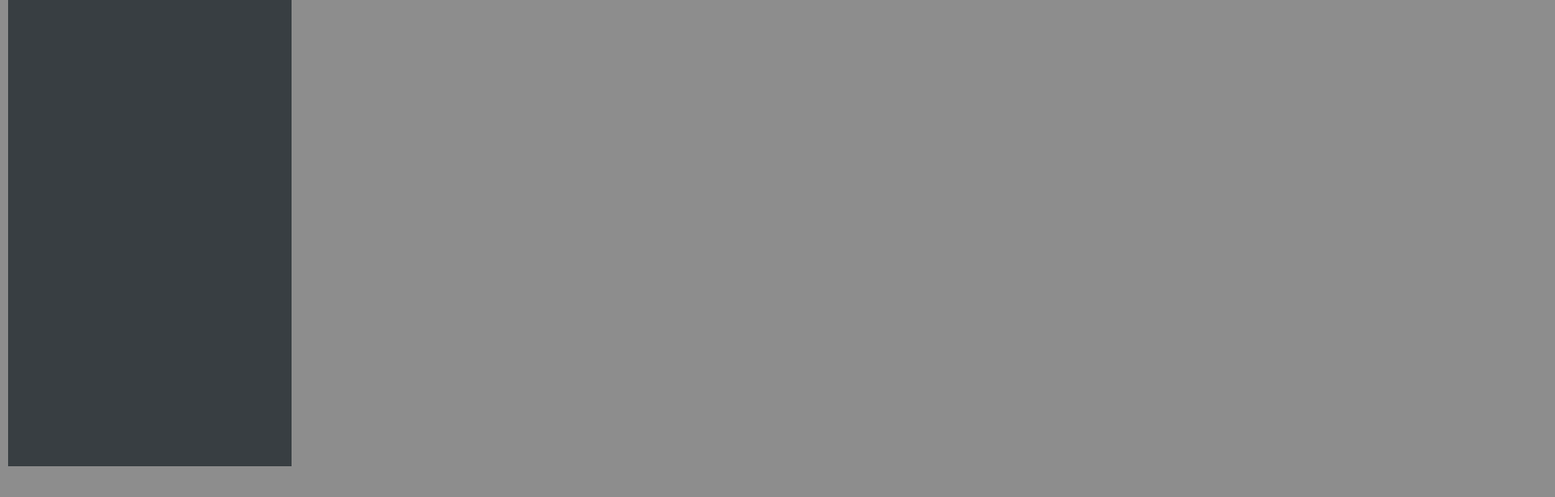
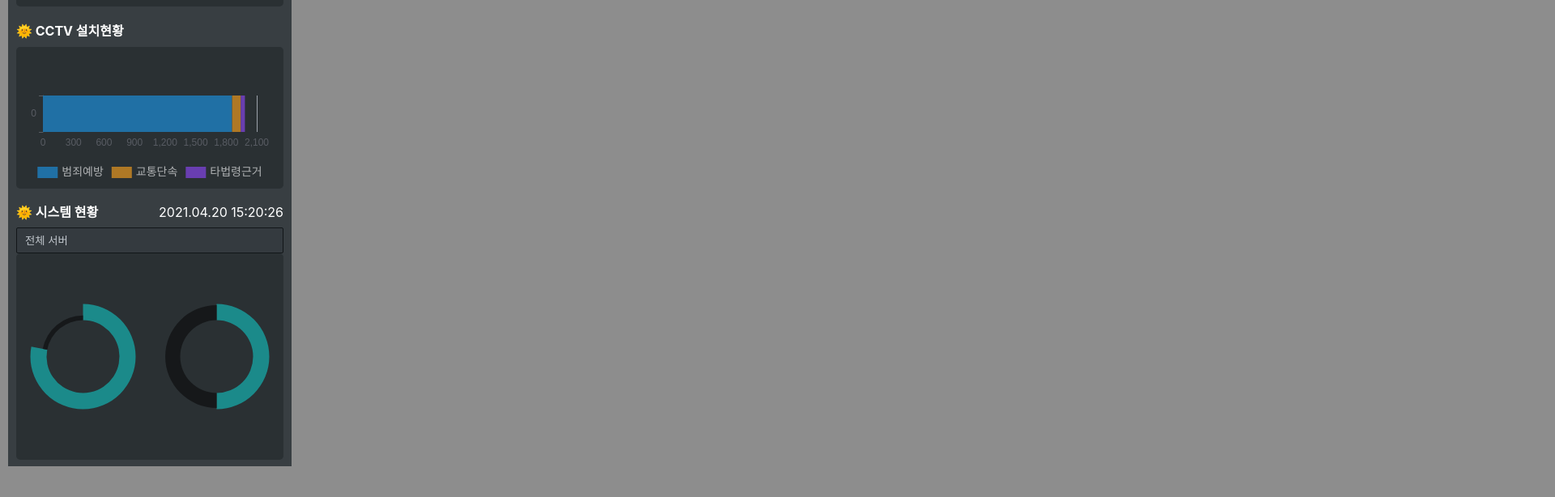
Before and after one commit to jjanddak/naver-maps-API-prac, a React (Create React App) app: page / in a window 1280 px wide. Shown: the part 494-1108 px from the top of the page at 81% size, 1920 px wide, since content can reach past the window. After the commit the page ends 1080 px from the top, so only its background shows below. Built offline with nearby package versions, Linux system fonts and the light colour scheme.

Commit message:
LeftPanel charts add except disk chart

```diff
--- a/package.json
+++ b/package.json
@@ -7,6 +7,7 @@
     "@testing-library/react": "^11.2.6",
     "@testing-library/user-event": "^12.8.3",
     "dotenv": "^8.2.0",
+    "echarts": "^5.1.0",
     "react": "^17.0.2",
     "react-dom": "^17.0.2",
     "react-scripts": "4.0.3",
--- a/src/App.css
+++ b/src/App.css
@@ -1,6 +1,6 @@
 html{
-  /* width: 1920px;
-  height: 1080px; */
+  width: 1920px;
+  height: 1080px;
 
   /* theme/gray/gray50 */
 
--- a/src/components/LeftPanel.js
+++ b/src/components/LeftPanel.js
@@ -1,7 +1,233 @@
+import * as echarts from 'echarts';
 import React from "react";
 import "./css/LeftPanel.css"
 
-function LeftPanel() {
+class LeftPanel extends React.Component {
+
+  setBellChart() {
+    // initialize the echarts instance
+    let bellchart = echarts.init(document.getElementById('bellchart'));
+    // Draw the chart
+    bellchart.setOption({
+      tooltip: {
+        trigger: 'item'
+      },
+      animation: false,
+      legend: {
+          top: '90%',
+          left: 'center',
+          icon: 'rect',
+          textStyle: {
+            fontSize: "14",
+            color: "rgba(255, 255, 255, 1)",
+            lineHeight: '20'
+          }
+      },
+      series: [
+          {
+            type: 'pie',
+            top: "0%",
+            radius: ['40%', '70%'],
+            avoidLabelOverlap: false,
+            label: {
+                show: false,
+                position: 'center'
+            },
+            itemStyle: {
+              borderRadius: 1,
+              borderColor: '#21272A',
+              borderWidth: 2
+            },
+            color: ["#7BB600","#EE6300","#8D8D8D"],
+            labelLine: {
+                show: false
+            },
+            data: [
+                {value: 542, name: '정상작동'},
+                {value: 66, name: '장애'},
+                {value: 21, name: '오프라인'}
+            ]
+        }
+    ]
+    });
+  }
+
+  setCCTVChart() {
+    let cctvchart = echarts.init(document.getElementById('cctvchart'));
+    // Draw the chart
+    cctvchart.setOption({
+      tooltip: {
+        trigger: 'axis',
+        axisPointer: {            // Use axis to trigger tooltip
+            type: 'shadow'        // 'shadow' as default; can also be 'line' or 'shadow'
+        }
+    },
+    barWidth:"100%",
+    // legend: {
+    //     data: ['Direct', 'Mail Ad', 'Affiliate Ad']
+    // },
+    legend: {
+      top: '80%',
+      left: 'center',
+      icon: 'rect',
+      textStyle: {
+        fontSize: "14",
+        color: "rgba(255, 255, 255, 1)",
+        lineHeight: '20'
+      }
+  },
+    xAxis: {
+        type: 'value'
+    },
+    yAxis: {
+        type: 'category',
+        // data: ['Mon']
+    },
+    series: [
+        {
+            name: '범죄예방',
+            type: 'bar',
+            stack: 'total',
+            label: {
+                show: false
+            },
+            color:"#1192E8",
+            emphasis: {
+                // focus: 'series'
+            },
+            data: [1858]
+        },
+        {
+            name: '교통단속',
+            type: 'bar',
+            stack: 'total',
+            label: {
+                show: false
+            },
+            color:"#FFA012",
+            emphasis: {
+                focus: 'series'
+            },
+            data: [85]
+        },
+        {
+            name: '타법령근거',
+            type: 'bar',
+            stack: 'total',
+            label: {
+                show: false
+            },
+            color:"#8A3FFC",
+            emphasis: {
+                focus: 'series'
+            },
+            data: [41]
+        },
+    ]
+    });
+  }
+
+  setSystemChart() {
+    let systemChart = echarts.init(document.getElementById('systemchart'));
+    // Draw the chart
+    systemChart.setOption({
+  //     series: [
+  //         {
+  //             // name: '半径模式',
+  //             type: 'pie',
+  //             radius: [45, 65],
+  //             center: ['25%', '50%'],
+  //             roseType: ['area'],
+  //             itemStyle: {
+  //                 // borderRadius: 5
+  //             },
+  //             color:["#08BDBA","#000"],
+  //             label: {
+  //                 show: false
+  //             },
+  //             emphasis: {
+  //                 label: {
+  //                     show: false
+  //                 }
+  //             },
+  //             color:["#fff","#000"],
+  //             data: [
+  //                 {value: 78, name: 'rose 1'},
+  //                 {value: 22, name: 'rose 2'},
+  //             ]
+  //         },
+  //         {
+  //             // name: '面积模式',
+  //             type: 'pie',
+  //             radius: [45, 65],
+  //             center: ['75%', '50%'],
+  //             roseType: ['radius'],
+  //             itemStyle: {
+  //                 // borderRadius: 5
+  //             },
+  //             label: {
+  //                 show: false
+  //             },
+  //             data: [
+  //                 {value: 52, name: 'rose 1'},
+  //                 {value: 48, name: 'rose 2'},
+  //             ]
+  //         }
+  //     ]
+  // });
+    series: [
+        {
+            // name: '半径模式',
+            type: 'pie',
+            radius: [45, 65],
+            center: ['25%', '50%'],
+            roseType: ['area'],
+            itemStyle: {
+                // borderRadius: 5
+            },
+            label: {
+                show: false
+            },
+            emphasis: {
+                label: {
+                    show: false
+                }
+            },
+            color:["#08BDBA","#000"],
+            data: [
+                {value: 78, name: 'rose 1'},
+                {value: 22, name: 'rose 2'},
+            ]
+        },
+        {
+            // name: '面积模式',
+            type: 'pie',
+            radius: [45, 65],
+            center: ['75%', '50%'],
+            roseType: 'area',
+            itemStyle: {
+                // borderRadius: 5
+            },
+            label: {
+                show: false
+            },
+            color:["#BE95FF","#000"],
+            data: [
+                {value: 52, name: 'rose 1'},
+                {value: 48, name: 'rose 2'},
+            ]
+        }
+    ]
+})
+}
+
+  componentDidMount() {
+    this.setBellChart();
+    this.setCCTVChart();
+    this.setSystemChart();
+  }
+
+  render () {
     return (
       <div className="LeftPanel">
         <div className="LPtitle">
@@ -15,9 +241,37 @@ function LeftPanel() {
             <span> 비상벨 운영 현황</span>
           </div>
 
+          <div id="bellchart">
+            {/* 비상벨차트 */}
+          </div>
+          <div className="chartTitle">
+            <span>🌞</span>
+            <span> CCTV 설치현황</span>
+          </div>
+          <div id="cctvchart">
+            {/* CCTV 차트 */}
+          </div>
+
+          <div className="chartTitle systemCTitle">
+            <span>🌞 시스템 현황</span>
+
+            <span className="chartDate">2021.04.20 15:20:26</span>
+          </div>
+
+            <div className="servercombobox">
+              <select>
+                <option defaultValue value="system">전체 서버</option>
+              </select>
+            </div>
+          <div id="systemchart">
+            {/* 시스템 현황차트 */}
+          </div>
+
+
         </div>
       </div>
     );
   }
+}
 
 export default LeftPanel;
--- a/src/components/css/Head.css
+++ b/src/components/css/Head.css
@@ -1,6 +1,6 @@
 .head {
   position: absolute;
-  width: 100%;
+  width: 1920px;
   height: 80px;
   left: 0px;
   top: 0px;
--- a/src/components/css/LeftPanel.css
+++ b/src/components/css/LeftPanel.css
@@ -30,17 +30,77 @@
 }
 
 .LPcharts {
-  padding: 20px 10px 10px 10px;
-  height: 100%;
+  padding: 0px 10px 10px 10px;
 }
 
 .chartTitle {
   color: #FFFFFF;
   font-style: normal;
   font-weight: bold;
-  float: left
+  text-align: left;
+  width: 100%;
+  padding-bottom: 10px;
+  padding-top: 20px;
 }
 .chartTitle span{
   font-size: 16px;
   line-height: 18px;
 }
+
+#bellchart {
+  height: 316px;
+  background: #21272A;
+  opacity: 0.6;
+  border-radius: 5px;
+  margin: 0;
+}
+
+#cctvchart {
+  height: 175px;
+  background: #21272A;
+  opacity: 0.6;
+  border-radius: 5px;
+  margin: 0;
+}
+
+.systemCTitle {
+  display: flex;
+  justify-content: space-between;
+}
+.chartDate {
+  text-align: right;
+  font-size: 14px;
+  font-weight: normal;
+}
+
+#systemchart {
+  height: 255px;
+  background: #21272A;
+  opacity: 0.6;
+  border-radius: 5px;
+  margin: 0;
+
+}
+
+.servercombobox {
+  /* height: 48px;
+  text-align: center;
+  padding-bottom: 10px; */
+  display: flex;
+  flex-direction: row;
+  justify-content: center;
+  align-items: center;
+  padding-left: 10px;
+  padding-right: 10px;
+
+  color: #C1C7CD;
+  height: 30px;
+
+  /* theme/coolgray/coolgray80 */
+
+  background: #343A3F;
+  /* theme/coolgray/coolgray100 */
+
+  border: 1px solid #121619;
+  border-radius: 2px;
+}
```
Also changed, not shown: 1 other file (tests, documents, lock files or other folders). Lines whose indentation alone changed are shown as unchanged.
